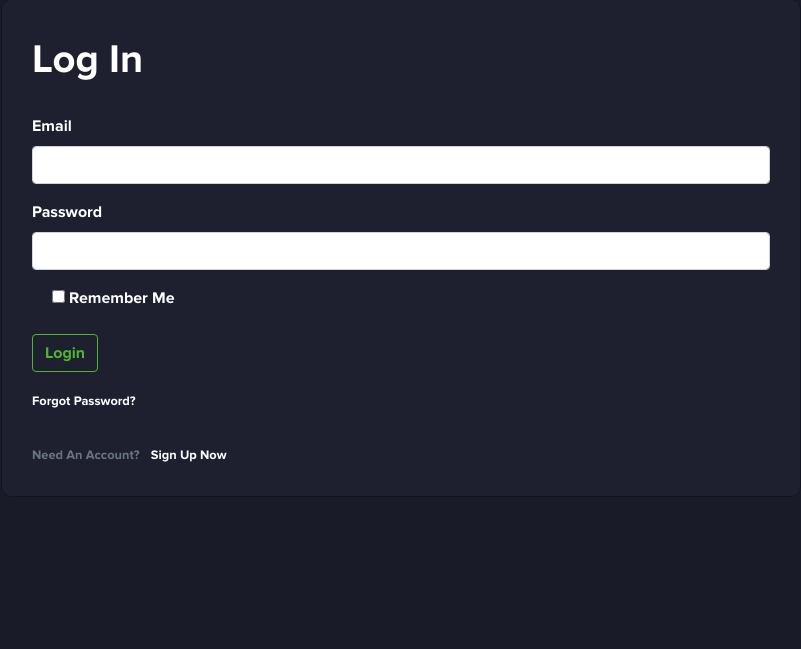
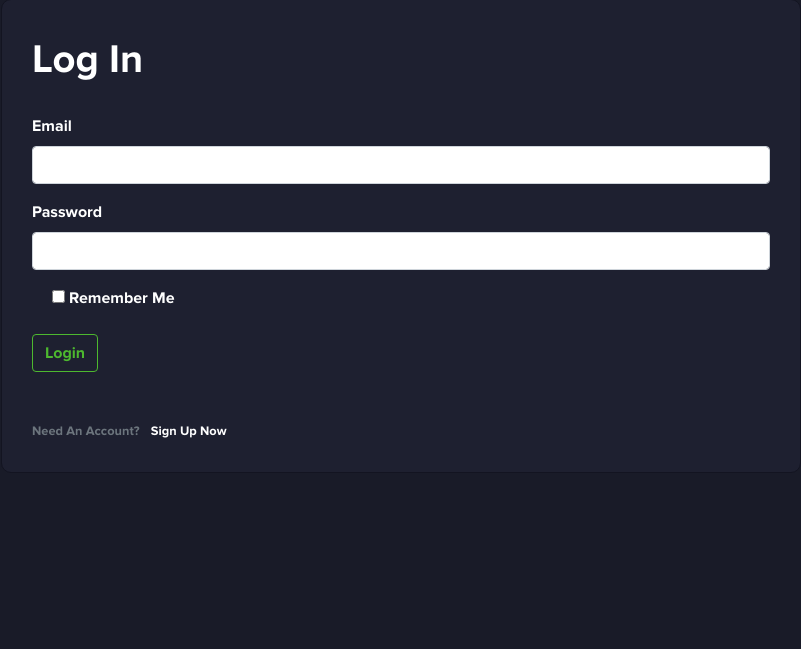
Before and after one commit to divinecrnx/project-ascura, a Flask app: page /login in a window 1280 px wide. Shown: the part 113-762 px from the top of the page, without its empty margins (239-1040 px from the left). Run offline with Flask 2, Linux system fonts and the light colour scheme; some libraries are stand-ins or nearby versions.

Commit message:
- Removed forgot password option

```diff
--- a/ascura/templates/login.html
+++ b/ascura/templates/login.html
@@ -40,9 +40,6 @@
                 <div class="form-group">
                     {{ form.submit(class="btn btn-outline-info btn-info-asc") }}
                 </div>
-                <small class="text-muted">
-                    <a href="#">Forgot Password?</a>
-                </small>
             </form>
             <div class="quer-acc">
                 <small class="text-muted">
```
